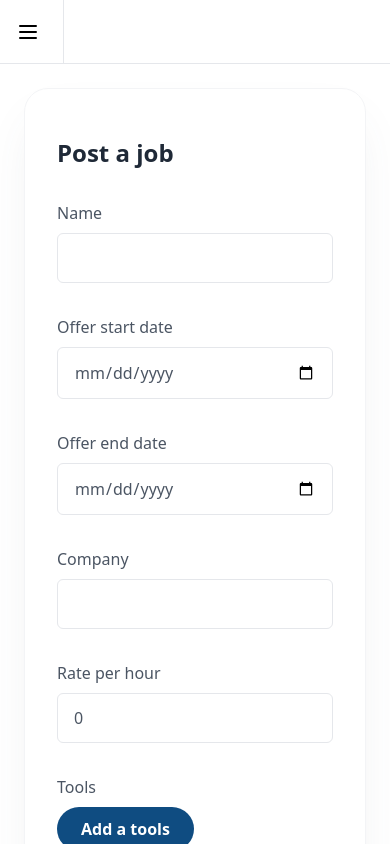
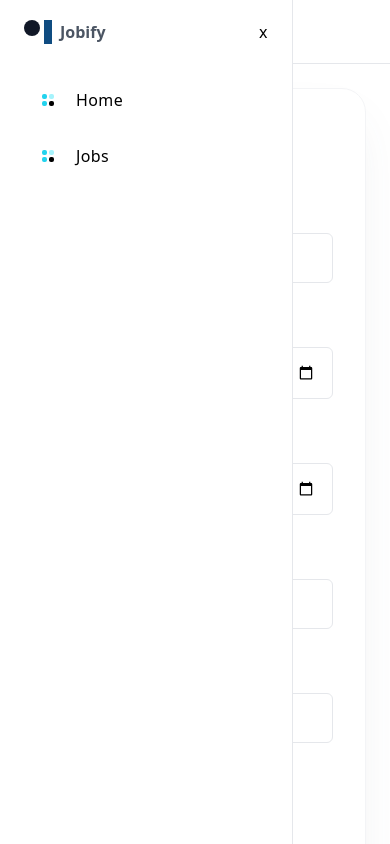
Before and after one commit to rauleburro/dev-challenge, a Next.js app in the folder frontend/: page /jobs/create in a window 390 px wide. Both pictures are taken after a click on the button 32 px from the left and 31 px from the top of the page. Shown: the top 844 px of the page. Built offline with nearby package versions, Linux system fonts and the light colour scheme.

Commit message:
Fix drawer on mobile

```diff
--- a/frontend/components/Aside.tsx
+++ b/frontend/components/Aside.tsx
@@ -2,13 +2,16 @@ import { logout, selectUser } from '@/store/authSlice'
 import Image from 'next/image'
 import Link from 'next/link'
 import { useRouter } from 'next/router'
-import { useCallback, useEffect } from 'react'
+import { forwardRef, useCallback, useEffect, useState } from 'react'
 import { useDispatch, useSelector } from 'react-redux'
 import AsideMenuItem from './AsideMenuItem'
 
-interface AsideProps {}
+interface AsideProps {
+	show: boolean
+	hideFunction: () => void
+}
 
-const Aside = ({}: AsideProps) => {
+const Aside = ({ show = false, hideFunction = () => {} }) => {
 	const dispatch = useDispatch()
 	const router = useRouter()
 	const handleLogout = useCallback(() => {
@@ -19,7 +22,11 @@ const Aside = ({}: AsideProps) => {
 	const user = useSelector(selectUser)
 
 	return (
-		<aside className="fixed top-0 z-10 ml-[-100%] flex h-screen w-full flex-col justify-between border-r bg-white px-6 pb-3 transition duration-300 dark:border-gray-700 dark:bg-gray-800 md:w-4/12 lg:ml-0 lg:w-[25%] xl:w-[20%] 2xl:w-[15%]">
+		<div
+			className={` ${
+				!show ? 'invisible' : ''
+			} lg:visible fixed top-0 z-10 flex h-screen w-3/4 flex-col justify-between border-r bg-white px-6 pb-3 transition duration-300 dark:border-gray-700 dark:bg-gray-800 md:w-4/12 lg:ml-0 lg:w-[25%] xl:w-[20%] 2xl:w-[15%]`}
+		>
 			<div>
 				<div className="my-5 flex w-full justify-between lg:w-auto">
 					<Link href="/" aria-label="logo" className="flex items-center space-x-2">
@@ -29,6 +36,9 @@ const Aside = ({}: AsideProps) => {
 						</div>
 						<span className="text-base font-bold text-gray-600 dark:text-white">Jobify</span>
 					</Link>
+					<button className="lg:hidden" onClick={hideFunction}>
+						x
+					</button>
 				</div>
 				{user && (
 					<div className="mt-8 text-center">
@@ -78,7 +88,7 @@ const Aside = ({}: AsideProps) => {
 					</button>
 				</div>
 			)}
-		</aside>
+		</div>
 	)
 }
 
--- a/frontend/components/Dashboard.tsx
+++ b/frontend/components/Dashboard.tsx
@@ -1,6 +1,7 @@
 import Aside from '@/components/Aside'
 import { selectToken } from '@/store/authSlice'
 import Image from 'next/image'
+import { useState } from 'react'
 import { useSelector } from 'react-redux'
 
 interface DashboardProps {
@@ -9,13 +10,19 @@ interface DashboardProps {
 }
 
 const Dashboard = ({ search, children }: DashboardProps) => {
+	const [showAside, setShowAside] = useState(false)
+
+	const handleClick = () => {
+		setShowAside(!showAside)
+	}
+
 	return (
 		<>
-			<Aside />
+			<Aside show={showAside} hideFunction={handleClick} />
 			<div className={`mb-6 ml-auto lg:w-[75%] xl:w-[80%] 2xl:w-[85%]`}>
 				<div className="sticky top-0 flex h-16 flex-1 border-b bg-white dark:border-gray-700 dark:bg-gray-800 lg:py-2.5">
 					<div className="flex flex-1 items-center 2xl:container">
-						<button className="h-16 w-16 border-r dark:border-gray-700 dark:text-gray-300 lg:hidden">
+						<button className="h-16 w-16 border-r dark:border-gray-700 dark:text-gray-300 lg:hidden" onClick={handleClick}>
 							<svg
 								xmlns="http://www.w3.org/2000/svg"
 								className="mx-4 my-auto h-6 w-6"
--- a/frontend/package.json
+++ b/frontend/package.json
@@ -6,7 +6,8 @@
 		"dev": "next dev",
 		"build": "next build",
 		"start": "next start",
-		"lint": "next lint"
+		"lint": "next lint",
+		"format": "prettier --write ."
 	},
 	"dependencies": {
 		"@apollo/client": "^3.8.1",
```
